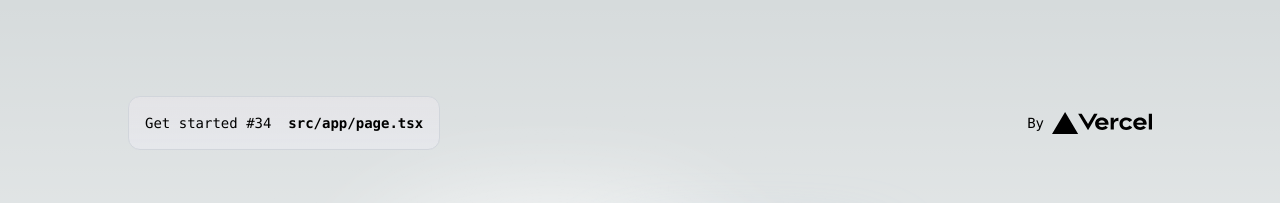
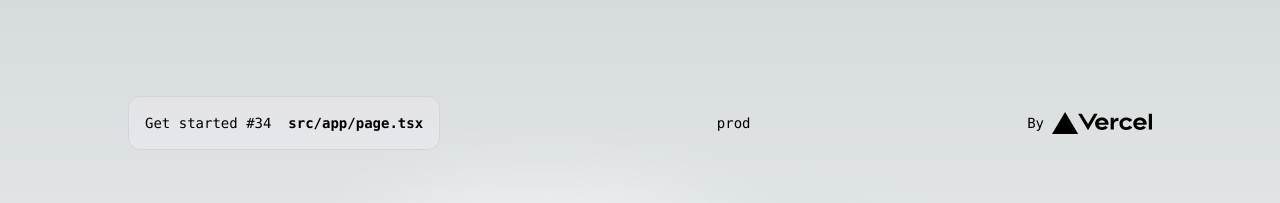
Before and after one commit to nishad-playground/vercel-gh-actions, a Next.js app in the folder web/: page / in a window 1280 px wide. Shown: the top 203 px of the page. Built offline with nearby package versions, Linux system fonts and the light colour scheme.

Commit message:
test #35

```diff
--- a/web/src/app/page.tsx
+++ b/web/src/app/page.tsx
@@ -1,6 +1,12 @@
+import { headers } from "next/headers";
 import Image from "next/image";
+import { usePathname, useRouter } from "next/navigation";
 
 export default function Home() {
+
+  const headerlist = headers();
+
+
   return (
     <main className="flex min-h-screen flex-col items-center justify-between p-24">
       <div className="z-10 w-full max-w-5xl items-center justify-between font-mono text-sm lg:flex">
@@ -8,6 +14,7 @@ export default function Home() {
           Get started #34 &nbsp;
           <code className="font-mono font-bold">src/app/page.tsx</code>
         </p>
+        <p>{headerlist.get('host') === 'dev-first-app-vercel-gh-actions.vercel.app' ? 'dev' : 'prod'}</p>
         <div className="fixed bottom-0 left-0 flex h-48 w-full items-end justify-center bg-gradient-to-t from-white via-white dark:from-black dark:via-black lg:static lg:size-auto lg:bg-none">
           <a
             className="pointer-events-none flex place-items-center gap-2 p-8 lg:pointer-events-auto lg:p-0"
```
